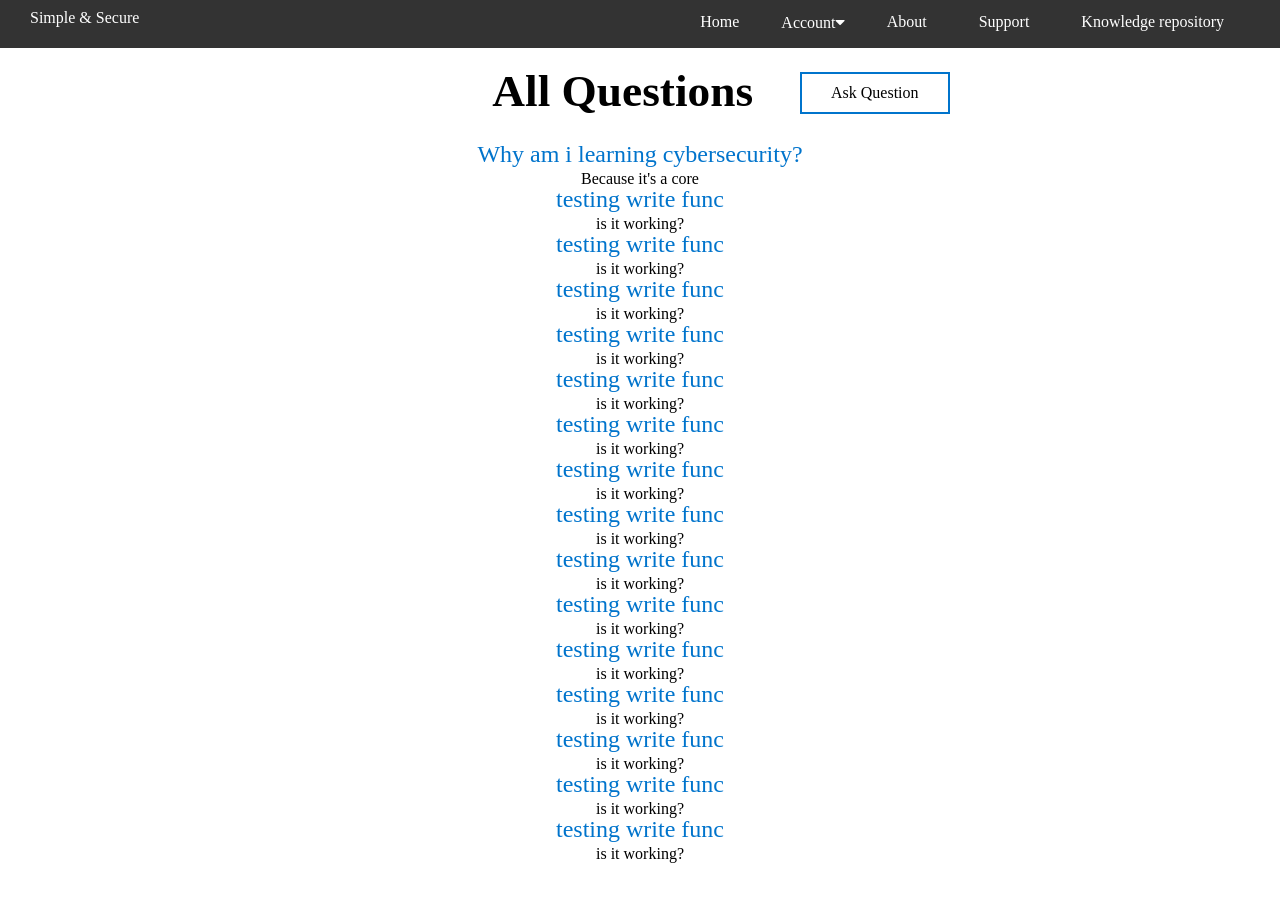
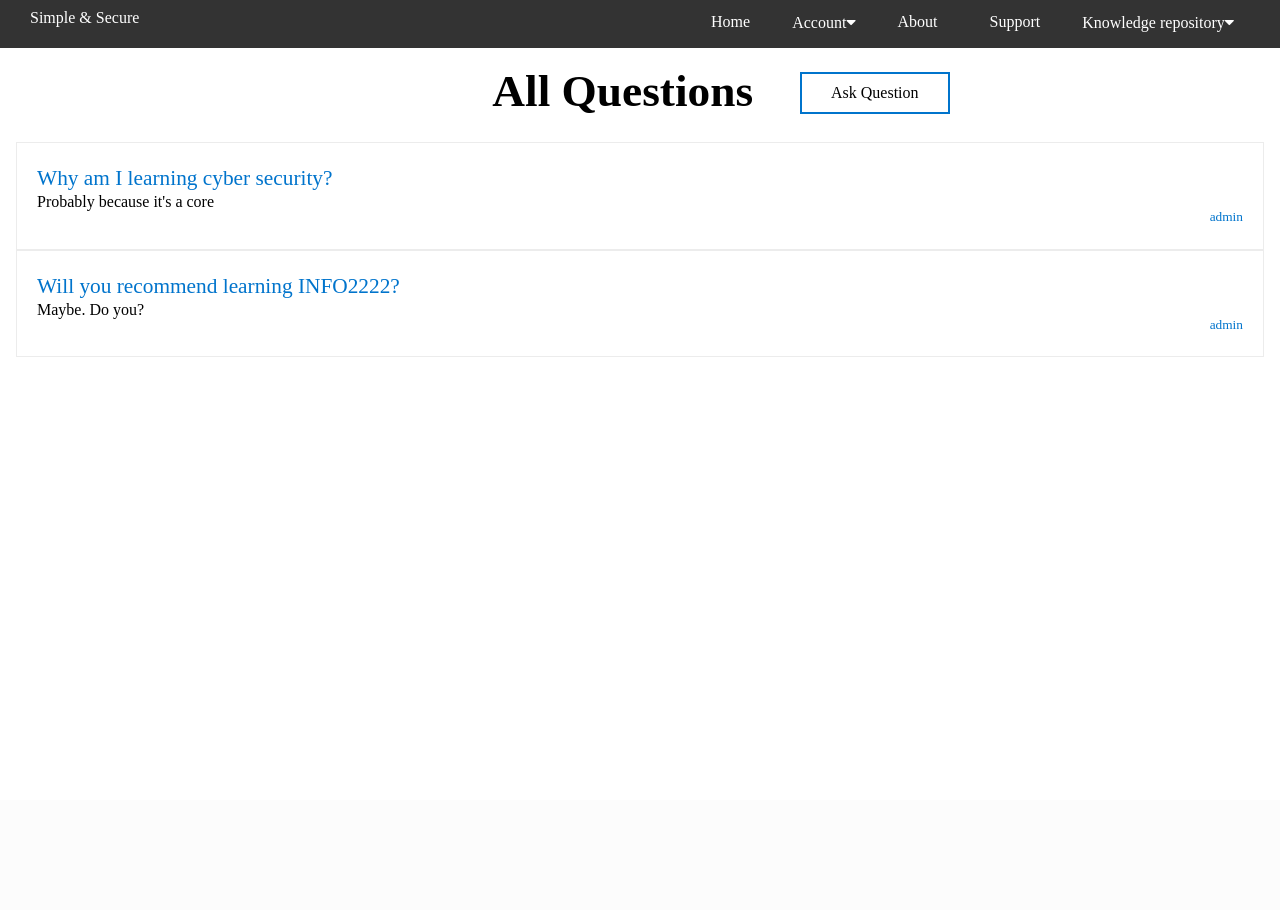
Before and after one commit to krisun09/2222ChatWeb, a Bottle app: page /knowledge-repository in a window 1280 px wide. After the commit the page ends 357 px from the top, so only its background shows below. Run offline with Bottle, Linux system fonts and the light colour scheme.

Commit message:
ask uqestion and knowledge-repository.html done

```diff
--- a/controller.py
+++ b/controller.py
@@ -201,7 +201,6 @@ def receive_friend_message():
 
     return model.receive_message(from_user, friend_name)
 
-
 #-----------------------------------------------------------------------------
 @get('/knowledge-repository')
 def get_knowledge_repository():
@@ -210,6 +209,14 @@ def get_knowledge_repository():
 @get('/ask-question')
 def get_ask_question():
     return model.get_ask_question()
+
+@post('/add-question')
+def add_question():
+    title = request.forms.get("question-title")
+    body = request.forms.get("question-body")
+    from_user = get_username_cookie()
+    model.write_to_knowledge_repo(title, body, from_user)
+    return model.get_knowledge_repository()
 
 #-----------------------------------------------------------------------------
 @get('/support')
--- a/model.py
+++ b/model.py
@@ -13,10 +13,6 @@ import random
 import sql
 from Crypto.PublicKey import RSA
 import bcrypt
-from jinja2 import Template
-from bs4 import BeautifulSoup
-import re
-
 
 # Initialise our views, all arguments are defaults for the template
 page_view = view.View()
@@ -28,7 +24,7 @@ sql_db.database_setup(admin_password='admin')
 salt = bcrypt.gensalt()
 
 # id counter for knowledge repo
-id_counter = 0
+id_counter = 1
 
 # -----------------------------------------------------------------------------
 # Index
@@ -209,7 +205,7 @@ def get_knowledge_repository():
 def get_ask_question():
     return page_view("ask-question")
 
-def write_to_knowledge_repo(title, text):
+def write_to_knowledge_repo(title, text, from_user):
     """writes to knowledge_repository.html"""
 
     global id_counter
@@ -221,6 +217,9 @@ def write_to_knowledge_repo(title, text):
                   <h4 class="question-title">{title}</h4>
                   <div class="question-body">
                       <p>{text}</p>
+                  </div>
+                  <div class="question-footer">
+                      <p>{from_user}</p>
                   </div>
               </div>'''
                       )
@@ -258,7 +257,7 @@ def write_to_knowledge_repo(title, text):
     #     f.write(t.render(replace_me=formatted_text))
 
 
-write_to_knowledge_repo("testing write func", "is it working?")
+# write_to_knowledge_repo("testing write func", "is it working?")
 
 # -----------------------------------------------------------------------------
 # Support page
--- a/static/css/temp.css
+++ b/static/css/temp.css
@@ -275,11 +275,69 @@ ul {
 }
 
 .div-question {
+    padding: 25px 20px;
+    border: 1px solid #ececec;
+    text-align: left;
 }
 
 .question-title {
-    font-size: 18pt;
+    font-size: 16pt;
     margin-bottom: 5px;
     font-weight: 500;
     color: hsl(206,100%,40%);
 }
+
+.ask-question-main h2{
+    margin: 20px 15px 15px 30px;
+    font-size: 22pt;
+    font-weight: 500;
+    text-align: left;
+}
+
+.ask-question-body {
+    width: 70%;
+    margin: 20px 10px 20px 10px;
+    text-align: left;
+}
+
+.question-title-input {
+    margin-bottom: 20px;
+}
+
+.ask-question-title {
+    font-size: 14pt;
+    font-weight: 500;
+}
+
+.ask-question-body p {
+    margin: 5px 0;
+}
+
+.question-title-input input{
+    font-size: 14pt;
+    width: 100%;
+    height: 50px;
+    -webkit-appearance: textarea;
+    margin: 5px 0;
+    padding: 15px;
+}
+
+.question-body textarea{
+    width: 100%;
+    min-height: 260px;
+    font-size: 14pt;
+    padding: 15px;
+}
+
+.publish-button {
+    margin: 50px 0;
+}
+
+.question-footer {
+    text-align: right;
+}
+
+.question-footer p{
+    color: hsl(206,100%,40%);
+    font-size:10pt
+}
--- a/templates/header.html
+++ b/templates/header.html
@@ -26,7 +26,15 @@
       </li>
       <li><a href="/about">About</a></li>
       <li><a href="/support">Support</a></li>
-      <li><a href="/knowledge-repository">Knowledge repository</a></li>
+      <li>
+        <div class="dropdown">
+          <button class="dropbtn">Knowledge repository<i class="fa fa-caret-down"></i></button>
+          <div class="dropdown-content">
+            <a href="/knowledge-repository">Knowledge repository</a>
+            <a href="/ask-question">Ask Question</a>
+          </div>
+        </div>
+      </li>
     </ul>
   </div>
 </div>
--- a/templates/knowledge-repository.html
+++ b/templates/knowledge-repository.html
@@ -21,91 +21,20 @@
           </div>
           <div class="all-questions">
               <div id="0" class="div-question">
-                  <h4 class="question-title">Why am i learning cybersecurity?</h4>
+                  <h4 class="question-title">Why am I learning cyber security?</h4>
                   <div class="question-body">
-                      <p>Because it's a core</p>
+                      <p>Probably because it's a core</p>
                   </div>
-              <div id=1 class="div-question">
-                  <h4 class="question-title">testing write func</h4>
-                  <div class="question-body">
-                      <p>is it working?</p>
+                  <div class="question-footer">
+                      <p>admin</p>
                   </div>
               </div>
-              <div id=1 class="div-question">
-                  <h4 class="question-title">testing write func</h4>
+              <div id="1" class="div-question">
+                  <h4 class="question-title">Will you recommend learning INFO2222?</h4>
                   <div class="question-body">
-                      <p>is it working?</p>
+                      <p>Maybe. Do you?</p>
+                  </div>
+                  <div class="question-footer">
+                      <p>admin</p>
                   </div>
               </div>
-              <div id=1 class="div-question">
-                  <h4 class="question-title">testing write func</h4>
-                  <div class="question-body">
-                      <p>is it working?</p>
-                  </div>
-              </div>
-              <div id=1 class="div-question">
-                  <h4 class="question-title">testing write func</h4>
-                  <div class="question-body">
-                      <p>is it working?</p>
-                  </div>
-              </div>
-              <div id=1 class="div-question">
-                  <h4 class="question-title">testing write func</h4>
-                  <div class="question-body">
-                      <p>is it working?</p>
-                  </div>
-              </div>
-              <div id=1 class="div-question">
-                  <h4 class="question-title">testing write func</h4>
-                  <div class="question-body">
-                      <p>is it working?</p>
-                  </div>
-              </div>
-              <div id=1 class="div-question">
-                  <h4 class="question-title">testing write func</h4>
-                  <div class="question-body">
-                      <p>is it working?</p>
-                  </div>
-              </div>
-              <div id=1 class="div-question">
-                  <h4 class="question-title">testing write func</h4>
-                  <div class="question-body">
-                      <p>is it working?</p>
-                  </div>
-              </div>
-              <div id=1 class="div-question">
-                  <h4 class="question-title">testing write func</h4>
-                  <div class="question-body">
-                      <p>is it working?</p>
-                  </div>
-              </div>
-              <div id=1 class="div-question">
-                  <h4 class="question-title">testing write func</h4>
-                  <div class="question-body">
-                      <p>is it working?</p>
-                  </div>
-              </div>
-              <div id=1 class="div-question">
-                  <h4 class="question-title">testing write func</h4>
-                  <div class="question-body">
-                      <p>is it working?</p>
-                  </div>
-              </div>
-              <div id=1 class="div-question">
-                  <h4 class="question-title">testing write func</h4>
-                  <div class="question-body">
-                      <p>is it working?</p>
-                  </div>
-              </div>
-              <div id=1 class="div-question">
-                  <h4 class="question-title">testing write func</h4>
-                  <div class="question-body">
-                      <p>is it working?</p>
-                  </div>
-              </div>
-              <div id=1 class="div-question">
-                  <h4 class="question-title">testing write func</h4>
-                  <div class="question-body">
-                      <p>is it working?</p>
-                  </div>
-              </div>
```
Also changed, not shown: templates/ask-question.html (+13 -13 lines).
